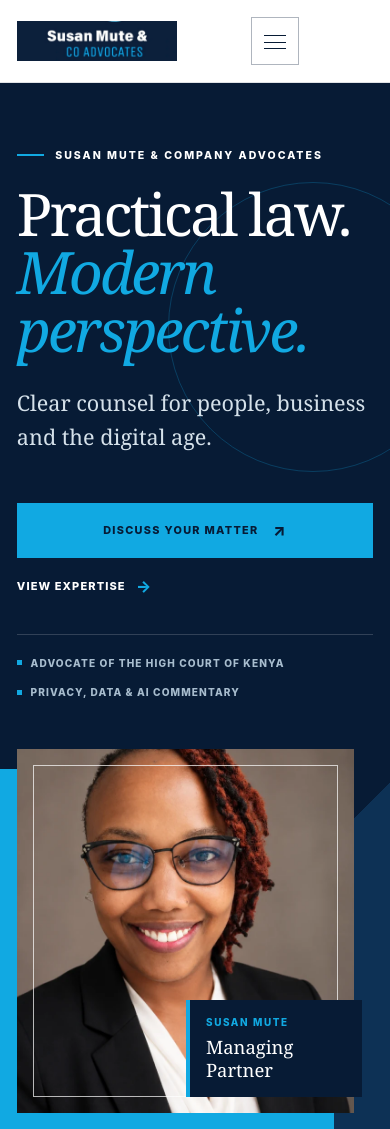
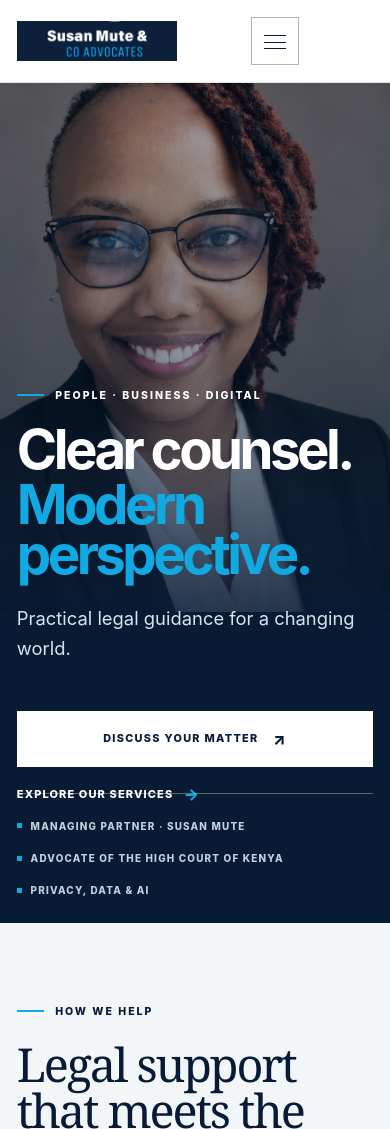
Before and after one commit to makebelief/susan-mute-company-advocates, a website: page dist/index.html in a window 390 px wide. Shown: the top 1129 px of the page. Drawn offline with Linux system fonts and the light colour scheme.

Commit message:
Rebuild hero as full-bleed portrait

```diff
--- a/assets/css/site.css
+++ b/assets/css/site.css
@@ -62,22 +62,19 @@
 .text-link:hover::after { transform: translateX(.3rem); }
 .section--ink .text-link, .section--blue .text-link, .hero .text-link { color: var(--white); }
 
-.hero { position: relative; overflow: hidden; color: var(--white); background: linear-gradient(135deg,var(--navy) 0 73%,var(--navy-2) 73%); }
-.hero::before { position: absolute; top: 9%; left: 43%; width: 18rem; height: 18rem; border: 1px solid rgba(17,169,226,.25); border-radius: 50%; content: ""; }
-.hero__stage { position: relative; display: grid; width: min(100%,calc(var(--max) + 2 * var(--gutter))); min-height: min(790px,calc(100svh - 5.6rem)); margin-inline: auto; padding: clamp(4rem,7vw,6.5rem) var(--gutter); grid-template-columns: minmax(22rem,.82fr) minmax(0,1.18fr); gap: clamp(3rem,8vw,8rem); align-items: center; }
-.hero__copy { position: relative; z-index: 2; display: flex; padding-block: 2rem; flex-direction: column; justify-content: center; }
-.hero h1 { color: var(--white); font-size: clamp(4.2rem,7.5vw,7.7rem); }
-.hero h1 em { display: block; color: var(--cyan); font-weight: 400; }
-.hero__copy .lede { max-width: 34ch; margin-top: 1.7rem; color: #d5e1ea; font-family: var(--serif); font-size: clamp(1.35rem,2.2vw,1.9rem); }
-.hero__meta { display: flex; flex-wrap: wrap; gap: .8rem 1.7rem; margin: 2.2rem 0 0; padding: 1.2rem 0 0; color: #a8bdce; border-top: 1px solid var(--soft-line); font-size: .63rem; font-weight: 800; letter-spacing: .11em; list-style: none; text-transform: uppercase; }
+.hero { position: relative; overflow: hidden; color: var(--white); background: var(--navy); }
+.hero__stage { position: relative; display: flex; width: min(100%,calc(var(--max) + 2 * var(--gutter))); min-height: min(800px,calc(100svh - 5.6rem)); margin-inline: auto; padding: clamp(5rem,9vw,8rem) var(--gutter) 7.5rem; align-items: center; }
+.hero__stage::after { position: absolute; inset: 0; z-index: 1; background: linear-gradient(90deg,var(--navy) 0%,rgba(7,27,53,.98) 30%,rgba(7,27,53,.82) 48%,rgba(7,27,53,.18) 78%,rgba(7,27,53,.26) 100%); content: ""; pointer-events: none; }
+.hero__copy { position: relative; z-index: 3; display: flex; width: min(58%,52rem); flex-direction: column; justify-content: center; }
+.hero h1 { max-width: 9.5ch; color: var(--white); font-family: var(--sans); font-size: clamp(4.4rem,7.2vw,7.4rem); font-weight: 750; line-height: .9; letter-spacing: -.065em; }
+.hero h1 em { display: block; margin-top: .12em; color: var(--cyan); font-style: normal; font-weight: 750; }
+.hero__copy .lede { max-width: 34ch; margin-top: 1.6rem; color: #d8e4ec; font-family: var(--sans); font-size: clamp(1.15rem,1.8vw,1.45rem); }
+.hero__meta { position: absolute; right: var(--gutter); bottom: 0; left: var(--gutter); z-index: 3; display: flex; flex-wrap: wrap; gap: 1rem 2.2rem; margin: 0; padding: 1.5rem 0; color: #c2d0db; border-top: 1px solid rgba(255,255,255,.32); font-size: .62rem; font-weight: 800; letter-spacing: .12em; list-style: none; text-transform: uppercase; }
 .hero__meta li { display: flex; align-items: center; gap: .55rem; }
 .hero__meta li::before { width: 5px; height: 5px; background: var(--cyan); content: ""; }
-.hero__media { position: relative; z-index: 2; width: min(100%,36rem); aspect-ratio: 1/1.08; align-self: center; overflow: visible; background: #ded8ee; box-shadow: -1.25rem 1.25rem 0 var(--cyan); }
-.hero__media::after { position: absolute; inset: 1rem; border: 1px solid rgba(255,255,255,.7); content: ""; pointer-events: none; }
-.hero__media img { width: 100%; height: 100%; object-fit: cover; object-position: center top; }
-.hero__badge { position: absolute; right: -2.5rem; bottom: 2rem; z-index: 2; width: 14rem; padding: 1.2rem 1.4rem; color: var(--white); background: var(--navy); border-left: 4px solid var(--cyan); }
-.hero__badge span { display: block; color: var(--cyan); font-size: .62rem; font-weight: 800; letter-spacing: .16em; text-transform: uppercase; }
-.hero__badge strong { display: block; margin-top: .25rem; font-family: var(--serif); font-size: 1.15rem; font-weight: 400; line-height: 1.3; }
+.hero__media { position: absolute; top: 0; right: 0; bottom: 0; z-index: 0; width: 62%; overflow: hidden; background: #8e827b; }
+.hero__media::after { position: absolute; inset: 0; background: rgba(7,35,65,.28); content: ""; pointer-events: none; }
+.hero__media img { width: 100%; height: 100%; object-fit: cover; object-position: center 38%; filter: saturate(.72) contrast(1.04); }
 .proof-strip { color: var(--navy); background: var(--white); border-bottom: 1px solid var(--line); }
 .proof-strip__grid { display: grid; width: min(100%,calc(var(--max) + 2 * var(--gutter))); margin-inline: auto; padding-inline: var(--gutter); grid-template-columns: repeat(3,1fr); }
 .proof-item { padding: 1.65rem 2.2rem; border-right: 1px solid var(--line); }
@@ -221,8 +218,8 @@
 @media (max-width: 1080px) {
   .nav-list { gap: .85rem; }
   .nav-list a { font-size: .61rem; }
-  .hero__stage { grid-template-columns: minmax(20rem,.8fr) minmax(0,1.2fr); gap: 4rem; }
-  .hero__badge { right: -1rem; }
+  .hero__copy { width: 64%; }
+  .hero__media { width: 60%; }
 }
 @media (max-width: 900px) {
   .menu-toggle { display: block; }
@@ -231,9 +228,11 @@
   .nav-list li { border-bottom: 1px solid var(--line); }
   .nav-list a { display: block; padding: 1.2rem 0; font-family: var(--serif); font-size: 1.35rem; font-weight: 400; letter-spacing: -.02em; text-transform: none; }
   .nav-list .nav-cta { margin-top: 1rem; padding: 1rem; font-family: var(--sans); font-size: .7rem; text-align: center; text-transform: uppercase; }
-  .hero__stage { min-height: auto; padding: 5rem var(--gutter); grid-template-columns: 1fr; gap: 4rem; }
-  .hero__copy { order: 1; padding: 0; }
-  .hero__media { order: 2; width: min(calc(100% - 1.2rem),36rem); height: auto; min-height: 0; margin-inline: 0 auto; }
+  .hero__stage { min-height: 48rem; padding: 23rem var(--gutter) 7.5rem; align-items: flex-end; }
+  .hero__stage::after { background: linear-gradient(180deg,rgba(7,27,53,.05) 0%,rgba(7,27,53,.32) 36%,rgba(7,27,53,.96) 70%,var(--navy) 100%); }
+  .hero__copy { width: 100%; }
+  .hero__media { bottom: auto; width: 100%; height: 63%; }
+  .hero__media img { object-position: center 31%; }
   .intro-grid, .profile-grid, .feature-grid, .page-hero__grid, .content-grid { grid-template-columns: 1fr; }
   .section-heading, .content-rail { position: static; }
   .content-rail { display: none; }
@@ -249,7 +248,7 @@
   .nav-list { inset: 5.1rem 0 auto; height: calc(100svh - 5.1rem); }
   h1 { font-size: clamp(3.45rem,15vw,4.7rem); }
   h2 { font-size: clamp(2.6rem,12vw,3.65rem); }
-  .hero h1 { font-size: clamp(3.55rem,15vw,4.8rem); }
+  .hero h1 { max-width: 10ch; font-size: clamp(3.3rem,14vw,4.5rem); }
   .proof-strip__grid { grid-template-columns: 1fr; }
   .proof-item, .proof-item:first-child { padding: 1.1rem 0; border-right: 0; border-bottom: 1px solid var(--line); }
   .practice-mosaic, .practice-index, .insights-grid, .principles, .footer-grid { grid-template-columns: 1fr; }
@@ -271,8 +270,7 @@
 @media (max-width: 390px) {
   :root { --gutter: 1.05rem; }
   .brand { width: 10rem; }
-  .hero__stage { padding-block: 4rem 4.5rem; gap: 3rem; }
-  .hero__badge { right: -.5rem; bottom: 1rem; width: 11rem; padding: .9rem 1rem; }
+  .hero__stage { min-height: 45rem; padding: 19rem var(--gutter) 7.2rem; }
   .button-row { flex-direction: column; align-items: stretch; }
   .button { width: 100%; }
   .pathway { grid-template-columns: 2.3rem 1fr; }
```
Also changed, not shown: build.mjs (+6 -7 lines), dist/assets/css/site.css, dist/index.html.
